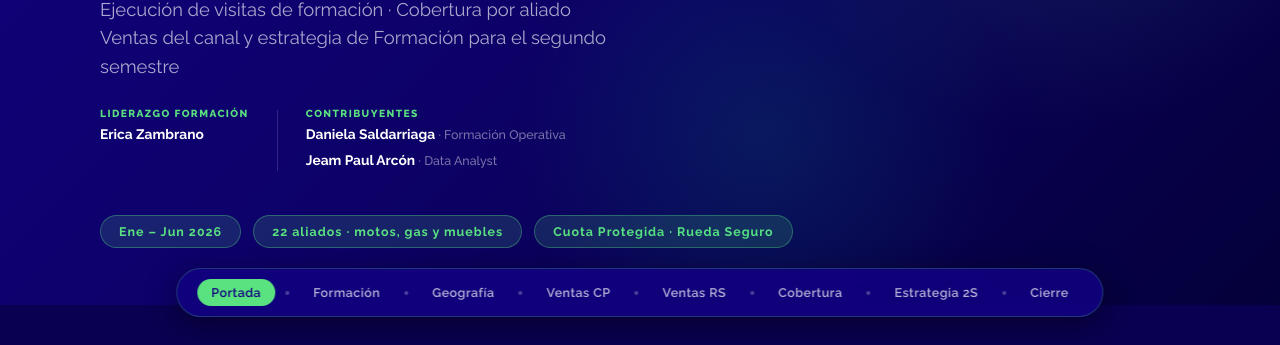
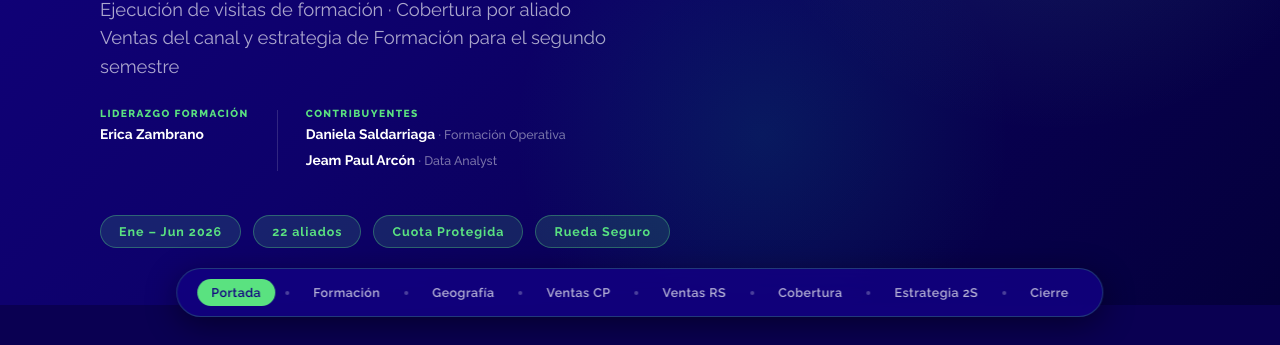
Before and after one commit to JeamPaulLabs/InformeSemestral, a plain HTML site: page tradicional/index.html in a window 1280 px wide. Shown: the part 455-800 px from the top of the page. Drawn offline with Linux system fonts and the light colour scheme.

Commit message:
Separar chips en portada Tradicional: 22 aliados + productos individuales
- Cambiar '22 aliados · motos, gas y muebles' a '22 aliados'
- Separar 'Cuota Protegida · Rueda Seguro' en dos chips

Co-Authored-By: Claude Sonnet 5 <noreply@anthropic.com>

```diff
--- a/tradicional/index.html
+++ b/tradicional/index.html
@@ -73,8 +73,9 @@
     </div>
     <div class="cover-chips">
       <span class="cover-chip">Ene – Jun 2026</span>
-      <span class="cover-chip">22 aliados · motos, gas y muebles</span>
-      <span class="cover-chip">Cuota Protegida · Rueda Seguro</span>
+      <span class="cover-chip">22 aliados</span>
+      <span class="cover-chip">Cuota Protegida</span>
+      <span class="cover-chip">Rueda Seguro</span>
     </div>
   </div>
 
```
